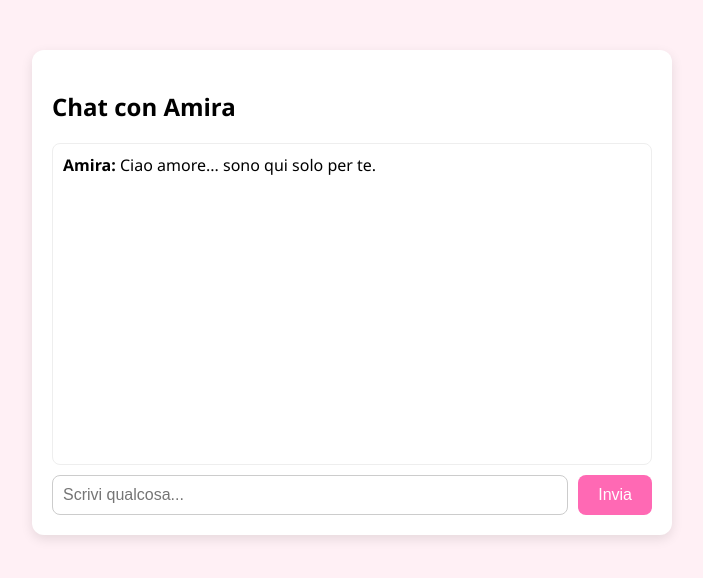
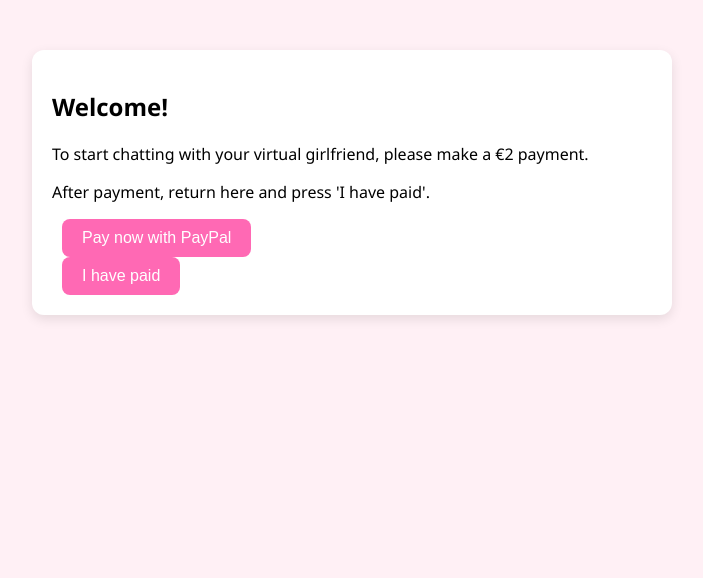
Before and after one commit to Hitlie599/Romantic-chat, a plain HTML site: page index.html in a window 1280 px wide. Shown: the whole page, without its empty margins (288-991 px from the left). Drawn offline with Linux system fonts and the light colour scheme.

Commit message:
Update index.html

```diff
--- a/index.html
+++ b/index.html
@@ -10,7 +10,7 @@
       margin: 0;
       padding: 0;
     }
-    .chatbox {
+    .container {
       max-width: 600px;
       margin: 50px auto;
       background: white;
@@ -46,26 +46,97 @@
       font-size: 16px;
       cursor: pointer;
     }
+    .hidden {
+      display: none;
+    }
   </style>
 </head>
 <body>
 
-<div class="chatbox">
+<div class="container" id="paySection">
+  <h2 id="welcomeTitle"></h2>
+  <p id="payText"></p>
+  <p id="instructionText"></p>
+  <a href="https://paypal.me/sidhumosewala599/2" target="_blank">
+    <button id="payBtn"></button>
+  </a>
+  <br>
+  <button onclick="checkPayment()" id="confirmBtn"></button>
+</div>
+
+<div class="container hidden" id="chatSection">
   <h2 id="girlName">...</h2>
   <div class="chat" id="chatWindow">
-    <div><strong><span id="namePlaceholder"></span>:</strong> Ciao amore... sono qui solo per te.</div>
+    <div><strong><span id="namePlaceholder"></span>:</strong> <span id="firstMessage"></span></div>
   </div>
   <div class="input">
-    <input type="text" id="userInput" placeholder="Scrivi qualcosa...">
-    <button onclick="sendMessage()">Invia</button>
+    <input type="text" id="userInput" placeholder="" />
+    <button onclick="sendMessage()" id="sendBtn"></button>
   </div>
 </div>
 
 <script>
+  const lang = navigator.language.startsWith("en") ? "en" : "it";
+
+  const texts = {
+    it: {
+      welcomeTitle: "Benvenuto!",
+      payText: "Per iniziare a chattare con la tua ragazza virtuale, effettua un pagamento di 2€.",
+      instructionText: "Appena completato, torna qui e premi 'Ho pagato'.",
+      payBtn: "Paga ora con PayPal",
+      confirmBtn: "Ho pagato",
+      chatTitle: "Chat con",
+      firstMessage: "Ciao amore... sono qui solo per te.",
+      userPlaceholder: "Scrivi qualcosa...",
+      sendBtn: "Invia",
+      botReply: "Sei così dolce... raccontami di più."
+    },
+    en: {
+      welcomeTitle: "Welcome!",
+      payText: "To start chatting with your virtual girlfriend, please make a €2 payment.",
+      instructionText: "After payment, return here and press 'I have paid'.",
+      payBtn: "Pay now with PayPal",
+      confirmBtn: "I have paid",
+      chatTitle: "Chat with",
+      firstMessage: "Hi love... I’m here just for you.",
+      userPlaceholder: "Type something...",
+      sendBtn: "Send",
+      botReply: "You're so sweet... tell me more."
+    }
+  };
+
+  const t = texts[lang];
+
+  document.getElementById("welcomeTitle").textContent = t.welcomeTitle;
+  document.getElementById("payText").textContent = t.payText;
+  document.getElementById("instructionText").textContent = t.instructionText;
+  document.getElementById("payBtn").textContent = t.payBtn;
+  document.getElementById("confirmBtn").textContent = t.confirmBtn;
+  document.getElementById("userInput").placeholder = t.userPlaceholder;
+  document.getElementById("sendBtn").textContent = t.sendBtn;
+
   const names = ["Sofia", "Valentina", "Isabella", "Aurora", "Luna", "Juliette", "Mia", "Aria", "Freya", "Amira"];
   const girlName = names[Math.floor(Math.random() * names.length)];
-  document.getElementById("girlName").textContent = "Chat con " + girlName;
+
+  document.getElementById("girlName").textContent = `${t.chatTitle} ${girlName}`;
   document.getElementById("namePlaceholder").textContent = girlName;
+  document.getElementById("firstMessage").textContent = t.firstMessage;
+
+  window.onload = function () {
+    if (localStorage.getItem("hasPaid") === "true") {
+      showChat();
+    }
+  };
+
+  function checkPayment() {
+    localStorage.setItem("hasPaid", "true");
+    showChat();
+  }
+
+  function showChat() {
+    document.getElementById("paySection").classList.add("hidden");
+    document.getElementById("chatSection").classList.remove("hidden");
+  }
 
   function sendMessage() {
     const input = document.getElementById("userInput");
@@ -73,13 +144,13 @@
     if (message === "") return;
 
     const chatWindow = document.getElementById("chatWindow");
+
     const userMsg = document.createElement("div");
-    userMsg.innerHTML = `<strong>Tu:</strong> ${message}`;
+    userMsg.innerHTML = `<strong>You:</strong> ${message}`;
     chatWindow.appendChild(userMsg);
 
-    // Risposta automatica
     const reply = document.createElement("div");
-    reply.innerHTML = `<strong>${girlName}:</strong> Mi piace quando mi parli così...`;
+    reply.innerHTML = `<strong>${girlName}:</strong> ${t.botReply}`;
     chatWindow.appendChild(reply);
 
     input.value = "";
```
